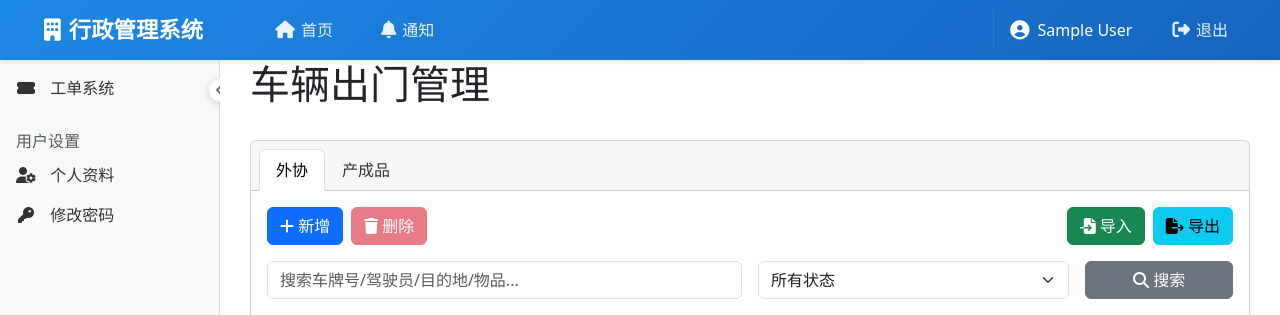
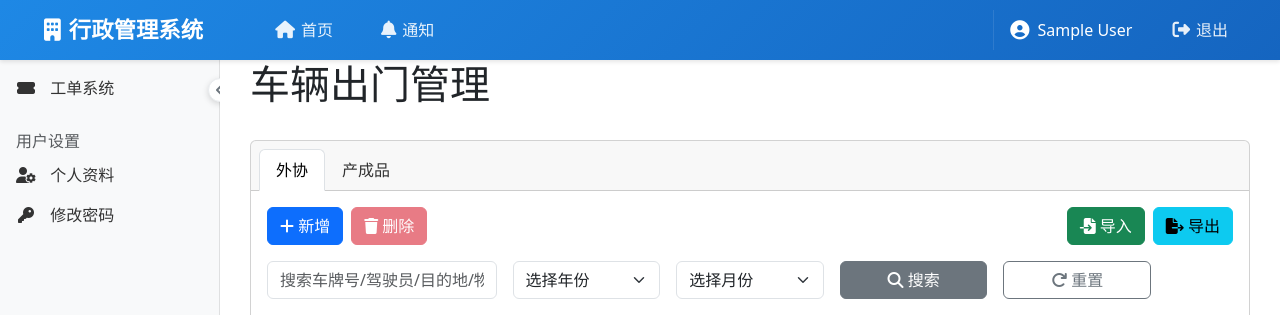
Before and after one commit to juzixs/CDAMS, a Flask app: page /vehicle/vehicle_exit/ in a window 1280 px wide. Shown: the top 315 px of the page. Run offline with Flask 3, Linux system fonts and the light colour scheme; the visitor is signed in with stand-in values (Sample User, id 1); data that the repository does not hold is empty.

Commit message:
完善车辆出门搜索框

```diff
--- a/app/templates/vehicle/vehicle_exit/index.html
+++ b/app/templates/vehicle/vehicle_exit/index.html
@@ -47,19 +47,34 @@
         <div class="mb-3">
             <form method="get" class="row g-3">
                 <input type="hidden" name="tab" value="{{ active_tab }}">
-                <div class="col-md-6">
+                <div class="col-md-3">
                     <input type="text" name="search" class="form-control" placeholder="搜索车牌号/驾驶员/目的地/物品..." value="{{ request.args.get('search', '') }}">
                 </div>
-                <div class="col-md-4">
-                    <select name="status" class="form-select">
-                        <option value="">所有状态</option>
-                        <option value="completed" {% if request.args.get('status') == 'completed' %}selected{% endif %}>已完成</option>
+                <div class="col-md-2">
+                    <select name="year" class="form-select">
+                        <option value="">选择年份</option>
+                        {% for year in available_years %}
+                            <option value="{{ year }}" {% if request.args.get('year') == year|string %}selected{% endif %}>{{ year }}年</option>
+                        {% endfor %}
+                    </select>
+                </div>
+                <div class="col-md-2">
+                    <select name="month" class="form-select">
+                        <option value="">选择月份</option>
+                        {% for month in range(1, 13) %}
+                            <option value="{{ month }}" {% if request.args.get('month') == month|string %}selected{% endif %}>{{ month }}月</option>
+                        {% endfor %}
                     </select>
                 </div>
                 <div class="col-md-2">
                     <button type="submit" class="btn btn-secondary w-100">
                         <i class="fas fa-search"></i> 搜索
                     </button>
+                </div>
+                <div class="col-md-2">
+                    <a href="{{ url_for('vehicle_exit.index', tab=active_tab) }}" class="btn btn-outline-secondary w-100">
+                        <i class="fas fa-redo"></i> 重置
+                    </a>
                 </div>
             </form>
         </div>
@@ -140,6 +155,8 @@
                                 物流公司车辆
                                 {% elif record.logistics_type == 'outsourcing' %}
                                 外协车辆
+                                {% elif record.logistics_type == 'other' %}
+                                其他车辆
                                 {% else %}
                                 {{ record.logistics_type or '-' }}
                                 {% endif %}
--- a/app/vehicle/vehicle_exit/forms.py
+++ b/app/vehicle/vehicle_exit/forms.py
@@ -30,7 +30,8 @@ class VehicleExitForm(FlaskForm):
     logistics_type = SelectField('物流方式', choices=[
         ('company', '公司自有车辆'),
         ('logistics', '物流公司车辆'),
-        ('outsourcing', '外协车辆')
+        ('outsourcing', '外协车辆'),
+        ('other', '其他车辆')
     ], validators=[Optional()])
 
     logistics_company = StringField('物流公司名称', validators=[Optional(), Length(max=100)])
--- a/app/vehicle/vehicle_exit/routes.py
+++ b/app/vehicle/vehicle_exit/routes.py
@@ -23,7 +23,8 @@ def index():
 
     page = request.args.get('page', 1, type=int)
     search = request.args.get('search', '')
-    status = request.args.get('status', '')
+    year = request.args.get('year', '')
+    month = request.args.get('month', '')
     per_page = request.args.get('per_page', 10, type=int)
 
     query = VehicleExit.query.filter_by(exit_type=active_tab)
@@ -38,17 +39,50 @@ def index():
             )
         )
 
-    if status:
-        query = query.filter_by(status=status)
+    # 添加年份筛选
+    if year:
+        query = query.filter(db.extract('year', VehicleExit.exit_time) == int(year))
+
+    # 添加月份筛选
+    if month:
+        query = query.filter(db.extract('month', VehicleExit.exit_time) == int(month))
 
     records = query.order_by(VehicleExit.created_at.desc()).paginate(page=page, per_page=per_page)
+
+    # 获取所有不同的年份列表（包括所有数据的年份）
+    try:
+        # 首先尝试直接从数据库获取年份列表
+        available_years = []
+
+        # 使用更安全的方式查询年份
+        years_query = db.session.query(
+            db.func.strftime('%Y', VehicleExit.exit_time)
+        ).filter(
+            VehicleExit.exit_time != None
+        ).distinct().all()
+
+        # 提取年份并转为整数
+        available_years = [int(year[0]) for year in years_query if year[0] is not None and year[0].isdigit()]
+        available_years.sort(reverse=True)
+    except Exception as e:
+        # 如果查询出错，则使用一个基本的年份列表
+        current_year = datetime.now().year
+        available_years = list(range(current_year, current_year-5, -1))
+
+    # 确保当前年份也在列表中
+    current_year = datetime.now().year
+    if not available_years or current_year not in available_years:
+        available_years.append(current_year)
+        available_years.sort(reverse=True)
 
     form = EmptyForm()
 
     return render_template('vehicle/vehicle_exit/index.html',
                           records=records,
                           form=form,
-                          active_tab=active_tab)
+                          active_tab=active_tab,
+                          now=datetime.now(),
+                          available_years=available_years)
 
 @bp.route('/add', methods=['GET', 'POST'])
 @login_required
```
Also changed, not shown: instance/app.db, 1 other file.
